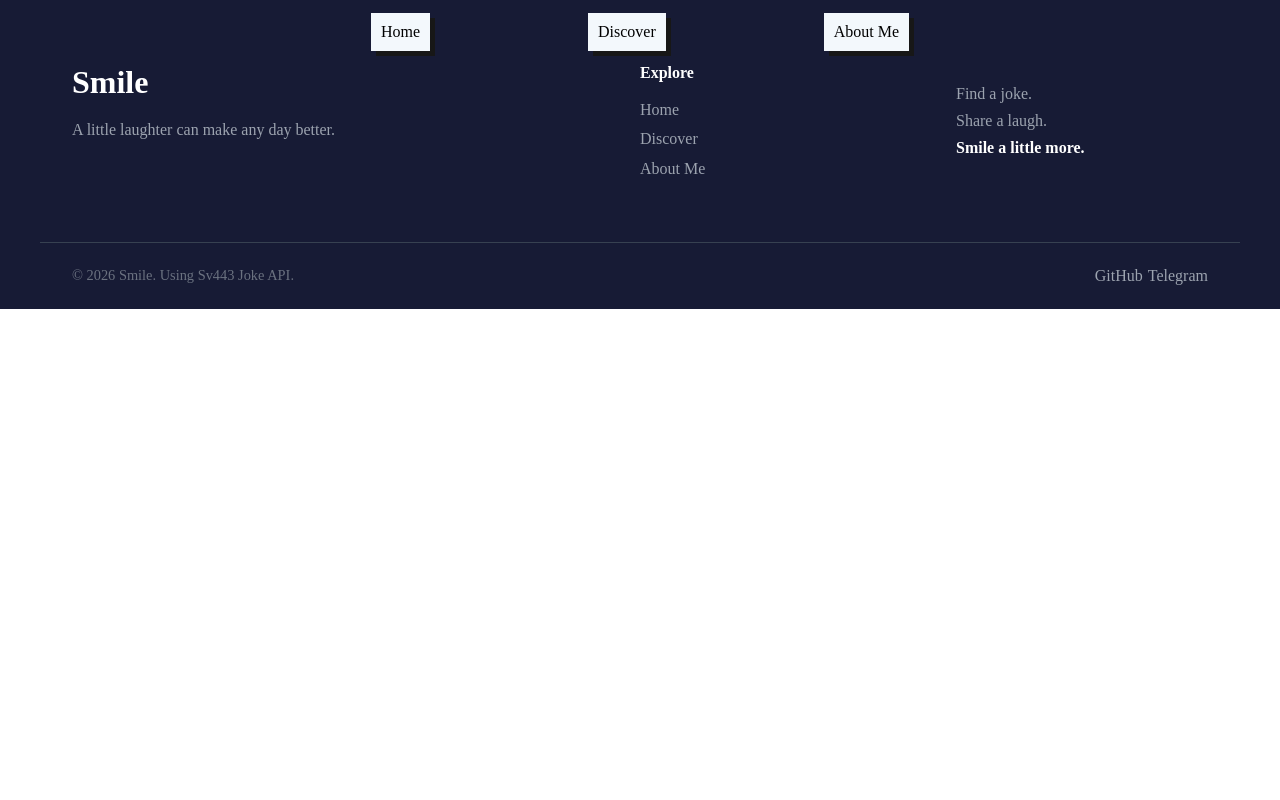
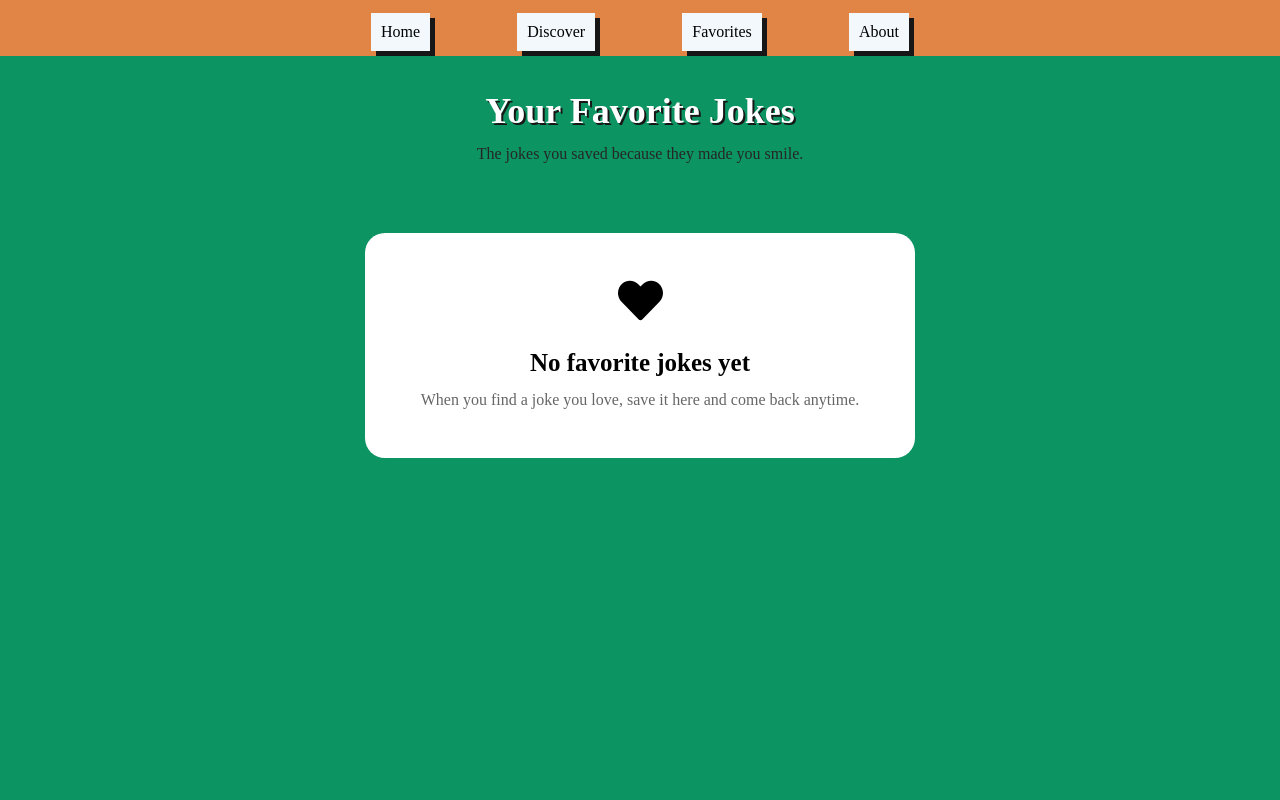
Before and after one commit to Ermi-haimi/joke-generator, a React (Vite) app: page /favorites in a window 1280 px wide. Shown: the top 800 px of the page. Built offline with nearby package versions, Linux system fonts and the light colour scheme.

Commit message:
fix and styled favorite page

```diff
--- a/src/App.jsx
+++ b/src/App.jsx
@@ -36,7 +36,7 @@ function App() {
             <Route path="/" element={<HomePage />} />
             <Route path="/discover" element={<DiscoverPage />} />
             <Route path="/about" element={<AboutPage />} />
-            <Route path="favourites" element={<FavoritePage />} />
+            <Route path="favorites" element={<FavoritePage />} />
           </Routes>
           <Footer />
         </FavoriteContext.Provider>
--- a/src/components/navBar/NavBar.jsx
+++ b/src/components/navBar/NavBar.jsx
@@ -6,7 +6,8 @@ export default function NavBar() {
       <div className="links-wrapper">
         <NavLink to="/">Home</NavLink>
         <NavLink to="/discover">Discover</NavLink>
-        <NavLink to="/about">About Me</NavLink>
+        <NavLink to="/favorites">Favorites</NavLink>
+        <NavLink to="/about">About</NavLink>
       </div>
     </nav>
   );
--- /dev/null
+++ b/src/hooks/useFetchJoke.jsx
@@ -0,0 +1,22 @@
+import { useState, useEffect } from "react";
+import { fetchJoke } from "../services/JokeApi";
+
+export default function useFetchJoke() {
+  const [joke, setJoke] = useState("");
+
+  useEffect(() => {
+    async function getFetchJoke() {
+      try {
+        const newJoke = await fetchJoke("Any");
+        setJoke(newJoke);
+      } catch (error) {
+        console.error("Error fetching joke:", error);
+        setJoke("Oops! Failed to fetch a joke. Try again!");
+      }
+    }
+
+    getFetchJoke();
+  }, []);
+
+  return joke;
+}
--- a/src/pages/favoritePage/FavoritePage.css
+++ b/src/pages/favoritePage/FavoritePage.css
@@ -0,0 +1,90 @@
+.favorite-page {
+  min-height: 100vh;
+  padding: 70px 30px;
+  background-color: #000;
+  background: linear-gradient(#e18547 0%, #e18547 7%, #0d9463 7%, #0d9463 100%);
+}
+
+.favorite-page-header {
+  max-width: 700px;
+  margin: 0 auto 50px;
+  text-align: center;
+  color: white;
+  text-shadow: 2px 2px #171717;
+}
+
+.favorite-page-header h1 {
+  margin: 20px 0 12px;
+  font-size: 36px;
+  line-height: 1.2;
+}
+
+.favorite-page-header p {
+  margin: 0;
+  font-size: 16px;
+  color: #262626;
+  text-shadow: none;
+}
+
+.favorites-grid {
+  width: 100%;
+  max-width: 1100px;
+  margin: 0 auto;
+  display: grid;
+  grid-template-columns: repeat(3, minmax(0, 1fr));
+  grid-template-columns: 1fr;
+  gap: 50px;
+  align-items: start;
+}
+
+.empty-favorites {
+  width: min(100%, 550px);
+  margin: 70px auto 0;
+  padding: 45px 30px;
+  text-align: center;
+  background: white;
+  border-radius: 20px;
+}
+
+.empty-favorites-icon {
+  font-size: 45px;
+  margin-bottom: 15px;
+}
+
+.empty-favorites h2 {
+  margin: 0 0 10px;
+  font-size: 25px;
+}
+
+.empty-favorites p {
+  margin: 0;
+  line-height: 1.6;
+  color: #666;
+}
+
+.favorite-page .joke-texts {
+  min-height: 220px;
+  padding: 70px 90px;
+}
+
+.favorite-page .joke-texts p {
+  font-size: clamp(1.4rem, 6vw, 1.2rem);
+}
+
+@media (max-width: 600px) {
+  .favorite-page {
+    padding: 50px 20px;
+  }
+
+  .favorite-page-header {
+    margin-bottom: 35px;
+  }
+
+  .favorite-page-header h1 {
+    font-size: 30px;
+  }
+
+  .favorites-grid {
+    gap: 20px;
+  }
+}
--- a/src/pages/favoritePage/FavoritePage.jsx
+++ b/src/pages/favoritePage/FavoritePage.jsx
@@ -1,27 +1,36 @@
-import { useContext, useEffect } from "react";
+import { useContext } from "react";
 import { FavoriteContext } from "../../context/FavContext";
-import { FaTimesCircle } from "react-icons/fa";
+import JokeCard from "../../components/jokeCard/JokeCard";
+import "./FavoritePage.css";
+import { FaHeart } from "react-icons/fa";
 
 export default function FavoritePage() {
-  const { favourites, addFavourite } = useContext(FavoriteContext);
-  useEffect(() => {
-    localStorage.setItem("favs", JSON.stringify(favourites));
-  }, [favourites]);
-
-  if (favourites.length === 0) {
-    return <div className="">YOU DON"T HAVE ANY FAVOURITE JOKES</div>;
-  }
+  const { favorites } = useContext(FavoriteContext);
 
   return (
-    <div className="">
-      {favourites.map((joke, index) => (
-        <div key={index} className="">
-          {joke}
-          <button className="" onClick={() => addFavourite(joke)}>
-            <FaTimesCircle />
-          </button>
-        </div>
-      ))}
-    </div>
+    <main className="favorite-page">
+      <div className="favorite-page-header">
+        <h1>Your Favorite Jokes</h1>
+        <p>The jokes you saved because they made you smile.</p>
+      </div>
+
+      {favorites.length === 0 ? (
+        <section className="empty-favorites">
+          <div className="empty-favorites-icon">
+            <FaHeart />
+          </div>
+          <h2>No favorite jokes yet</h2>
+          <p>
+            When you find a joke you love, save it here and come back anytime.
+          </p>
+        </section>
+      ) : (
+        <section className="favorites-grid">
+          {favorites.map((joke, index) => (
+            <JokeCard key={index} joke={joke} />
+          ))}
+        </section>
+      )}
+    </main>
   );
 }
```
